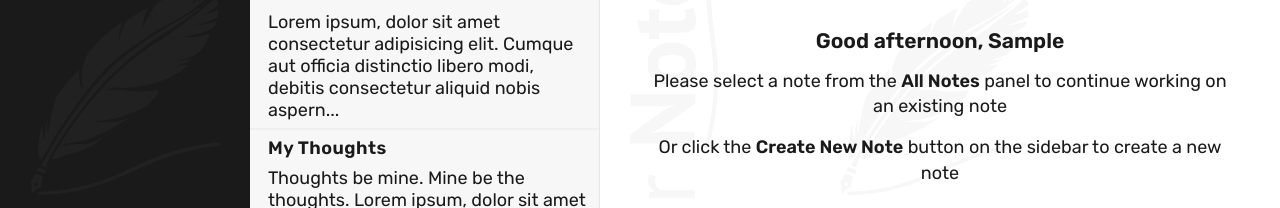
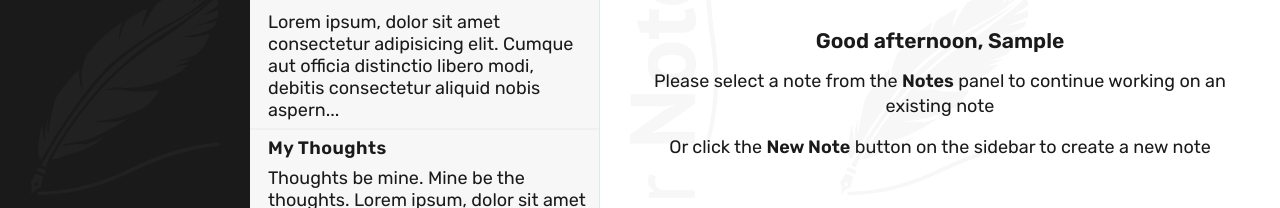
Before and after one commit to AllanKirui/your-notes-v2, a Vue app: page /notes in a window 1280 px wide. Shown: the part 308-516 px from the top of the page. Built offline with nearby package versions, Linux system fonts and the light colour scheme; no server answers; sample sign-in values are in the browser's storage.

Commit message:
Add update to html, styles for intro message

```diff
--- a/src/App.vue
+++ b/src/App.vue
@@ -622,7 +622,6 @@ ul {
   width: 100%;
   height: 100%;
   background-color: var(--color-white);
-  font-size: 0.875rem;
   text-align: center;
   z-index: 1;
 }
--- a/src/components/notes/NotesDetails.vue
+++ b/src/components/notes/NotesDetails.vue
@@ -2,12 +2,11 @@
   <div v-if="!hasNote" class="intro-wrapper">
     <h3 class="intro-title">{{ greeting }}</h3>
     <p class="intro-message-1">
-      Please select a note from the <b>All Notes</b> panel to continue working
-      on an existing note
+      Please select a note from the <b>Notes</b> panel to continue working on an
+      existing note
     </p>
     <p class="intro-message-2">
-      Or click the <b>Create New Note</b> button on the sidebar to create a new
-      note
+      Or click the <b>New Note</b> button on the sidebar to create a new note
     </p>
   </div>
 
--- a/src/components/todos/TodoDetails.vue
+++ b/src/components/todos/TodoDetails.vue
@@ -2,12 +2,11 @@
   <div v-if="!hasTodo" class="intro-wrapper">
     <h3 class="intro-title">{{ greeting }}</h3>
     <p class="intro-message-1">
-      Please select a todo from the <b>All Todos</b> panel to continue working
-      on an existing todo
+      Please select a todo from the <b>Todos</b> panel to continue working on an
+      existing todo
     </p>
     <p class="intro-message-2">
-      Or click the <b>Create New Todo</b> button on the sidebar to create a new
-      todo
+      Or click the <b>New Todo</b> button on the sidebar to create a new todo
     </p>
   </div>
 
```
